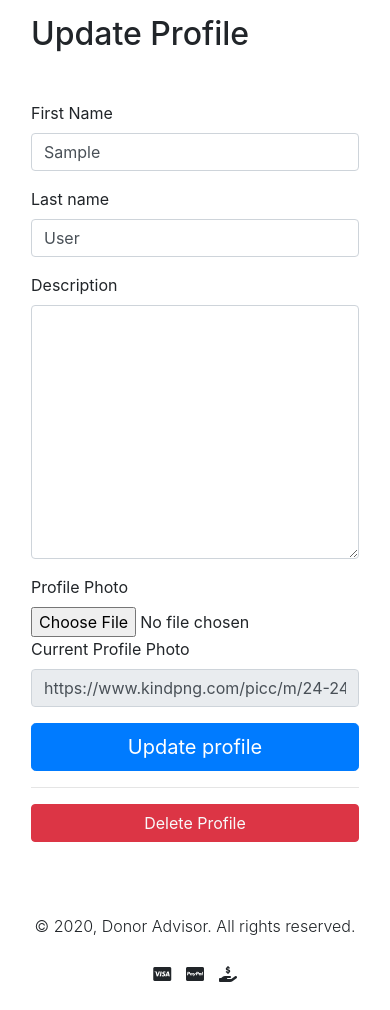
After one commit to vectorNull/donor-advisor, a Django app: page /accounts/profile/settings/ in a window 390 px wide. The commit adds this page. Shown: the part 367-1377 px from the top of the page. Run offline with Django 3.2, Linux system fonts and the light colour scheme; the visitor is signed in with stand-in values (Sample User, id 1); some libraries are stand-ins or nearby versions; some web fonts are replaced.

Commit message:
Update and delete for accounts

```diff
--- a/accounts/templates/accounts/profile.html
+++ b/accounts/templates/accounts/profile.html
@@ -21,7 +21,7 @@
                     <h5 class="card-text">Email</h5>
                     <p class="card-text">{{ user.email }}</p>
                     <div class="card-body">
-                        <a href="#" class="btn btn-secondary btn-block">Update Profile</a>
+                        <a href="{% url 'account_update' %}" class="btn btn-secondary btn-block">Update Profile</a>
                     </div>
                 </div>
             </div>
--- /dev/null
+++ b/accounts/templates/accounts/update.html
@@ -0,0 +1,52 @@
+{% extends 'base.html' %}
+{% load crispy_forms_tags %}
+{% block content %}
+    <div class="container-fluid px-3">
+        <div class="row min-vh-100">
+            <div class="col-md-8 col-lg-6 col-xl-5 d-flex align-items-center">
+                <div class="w-100 py-5 px-md-5 px-xl-6 position-relative">
+                    <div class="mb-5">
+                        <img src="#" alt="Logo?" class="img-fluid mb-3">
+                        <h2>Update Profile</h2>
+                    </div>
+                    <form method="POST" enctype="multipart/form-data" action="{% url 'account_update_save' %}" class="form-validate">
+                        {% csrf_token %}
+                        <div class="form-group">
+                            <label for="id_first_name">First Name</label>
+                            <div>
+                                <input value="{{ user.first_name }}" name="first_name" type="text" class="textinput textInput form-control" id="id_first_name">
+                            </div>
+                        </div>
+                        <div class="form-group">
+                            <label for="id_last_name" class="">Last name</label>
+                            <div>
+                                <input value="{{ user.last_name }}" type="text" name="last_name" maxlength="150" class="textinput textInput form-control" id="id_last_name">
+                            </div>
+                        </div>
+                        <div class="form-group">
+                            <label for="id_description" class=" requiredField">Description</label>
+                            <div>
+                                <textarea  name="description" cols="40" rows="10" maxlength="250" class="textarea form-control" id="id_description">{{ user.description }}</textarea>
+                            </div>
+                        </div>
+                        <div class="form-group">
+                            <label for="id_profile_url">Profile Photo</label>
+                            <div>
+                                <input name="photo-file" type="file" class="form-control-file" id="id_profile_url">
+                                <label for="profile_url_current">Current Profile Photo</label>
+                                <input id="profile_url_current"value="{{user.profile_url}}" type="text" class="form-control" readonly>
+                            </div>
+                        </div>
+                        <button class="btn btn-lg btn-block btn-primary">Update profile</button>
+                        <input type="hidden" name="next" value="{{ next }}">
+                    </form>
+                    <hr>
+                    <a href="{% url 'account_delete' %}" class="btn text-light btn-block btn-danger">Delete Profile</a>
+                </div>
+            </div>
+            <div class="col-md-4 col-lg-6 col-xl-7 d-none d-md-block">
+                <div class="bg-cover h-100 mr-n3" style="background-image: url(https://www.lifeprepacademy.org/wp-content/uploads/2020/09/LoginPg.jpg);"></div>
+            </div>
+        </div>
+    </div>
+{% endblock %}
--- a/accounts/urls.py
+++ b/accounts/urls.py
@@ -3,8 +3,11 @@ from django.urls import path, include
 from . import views
 
 urlpatterns = [
-    path('login/', views.LoginView.as_view(), name='account_login'),
-    path('signup/', views.RegisterView.as_view(), name='account_signup'),
+    path('login/', views.AccountLoginView.as_view(), name='account_login'),
+    path('signup/', views.AccountRegisterView.as_view(), name='account_signup'),
     path('profile/', views.account_profile, name='account_profile'),
+    path('profile/settings/', views.account_profile_update, name='account_update'),
+    path('profile/settings/save/', views.account_profile_save, name='account_update_save'),
+    path('profile/settings/delete/', views.account_profile_delete, name='account_delete'),
     path('logout/', views.account_logout, name='account_logout'),
 ]
--- a/accounts/views.py
+++ b/accounts/views.py
@@ -1,19 +1,27 @@
 from django.contrib.auth.decorators import login_required
+from django.contrib.auth.mixins import LoginRequiredMixin
+from django.views.generic import CreateView, DeleteView
 from django.contrib.auth.views import LoginView
+from django.contrib.auth import get_user_model
+from django.shortcuts import render, redirect
 from django.contrib.auth import logout
-from django.views.generic import CreateView
 from django.urls import reverse_lazy
-from django.shortcuts import render, redirect
 
+import uuid
+import boto3
+
+from .forms import LoginForm, RegisterForm
 from .models import CustomUser
-from .forms import LoginForm, RegisterForm
+
+S3_BASE_URL = 'https://s3.us-west-1.amazonaws.com/'
+BUCKET = 'donoradviser'
 
 # Create your views here.
-class LoginView(LoginView):
+class AccountLoginView(LoginView):
     form_class = LoginForm
     template_name = 'accounts/login.html'
 
-class RegisterView(CreateView):
+class AccountRegisterView(CreateView):
     form_class = RegisterForm
     template_name = 'accounts/signup.html'
     success_url = reverse_lazy('account_login')
@@ -22,6 +30,36 @@ class RegisterView(CreateView):
 def account_profile(request):
     return render(request, 'accounts/profile.html', {'user': request.user})
 
+@login_required
+def account_profile_update(request):
+    return render(request, 'accounts/update.html', {'user': request.user})
+
+@login_required
+def account_profile_save(request):
+    if request.method == 'POST':
+        user = request.user
+        user.first_name = request.POST.get('first_name', '')
+        user.last_name = request.POST.get('last_name', '')
+        user.description = request.POST.get('description', '')
+        photo_file = request.FILES.get('photo-file', None)
+        if photo_file:
+            s3 = boto3.client('s3')
+            key = uuid.uuid4().hex[:6] + '-' + photo_file.name[photo_file.name.rfind('.'):]
+            try:
+                s3.upload_fileobj(photo_file, BUCKET, key)
+                url = f'{S3_BASE_URL}{BUCKET}/{key}'
+                user.profile_url = url
+            except:
+                print('An error occurred uploading a file to S3')
+        user.save()
+    return redirect('account_profile')
+
+@login_required
+def account_profile_delete(request):
+    user = request.user
+    user.delete()
+    return redirect('account_logout')
+
 def account_logout(request):
     logout(request)
     return redirect('home')
```
Also changed, not shown: accounts/templates/accounts/delete.html (added, +13 -0 lines).
